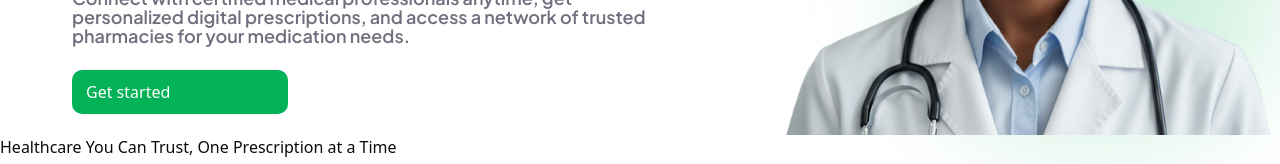
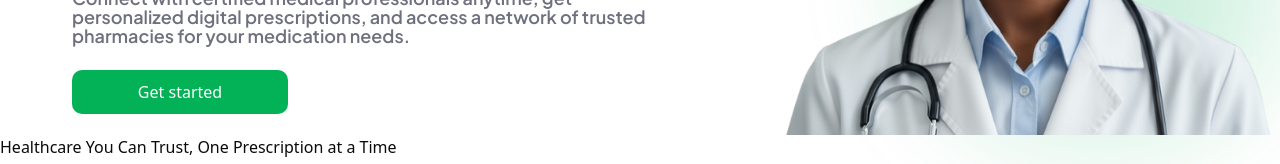
Before and after one commit to Marvyeddy/veriscript, a Next.js app: page / in a window 1280 px wide. Shown: the part 551-715 px from the top of the page. Built offline with nearby package versions, Linux system fonts and the light colour scheme.

Commit message:
started routing

```diff
--- a/app/onboarding/page.tsx
+++ b/app/onboarding/page.tsx
@@ -1,5 +1,7 @@
+"use client";
+
 import Image from "next/image";
-import React from "react";
+import React, { FormEvent } from "react";
 import Logo from "@/public/assets/logo.svg";
 import Patient from "@/public/assets/patient.svg";
 import Medical from "@/public/assets/pharmacist.svg";
@@ -7,6 +9,7 @@ import { RadioGroup, RadioGroupItem } from "@/components/ui/radio-group";
 import Button from "@/components/ui/Button";
 import { ChevronRight } from "lucide-react";
 import Link from "next/link";
+import { useRouter } from "next/navigation";
 
 const profile = [
   {
@@ -27,6 +30,12 @@ const profile = [
 ];
 
 const Onboarding = () => {
+  const router = useRouter();
+
+  function onSubmit(e: FormEvent) {
+    e.preventDefault();
+    router.push("/onboarding/register");
+  }
   return (
     <section className="relative">
       <div>
@@ -42,8 +51,12 @@ const Onboarding = () => {
           </p>
         </div>
 
-        <form>
-          <RadioGroup name="profile" className="flex gap-4 max-md:flex-col">
+        <form onSubmit={onSubmit}>
+          <RadioGroup
+            name="profile"
+            className="flex gap-4 max-md:flex-col"
+            required
+          >
             {profile.map((item) => (
               <label
                 key={item.id}
@@ -65,7 +78,11 @@ const Onboarding = () => {
             ))}
           </RadioGroup>
 
-          <Button variants="default" className="flex w-fit items-center mt-8">
+          <Button
+            variants="default"
+            className="flex w-fit items-center mt-8"
+            type="submit"
+          >
             <span className="text-xs">Continue</span>
             <ChevronRight size={15} />
           </Button>
--- a/components/common/Navbar.tsx
+++ b/components/common/Navbar.tsx
@@ -8,9 +8,11 @@ import Link from "next/link";
 import Button from "../ui/Button";
 import { useMobile } from "@/hooks/useMobile";
 import { Menu } from "lucide-react";
+import { useRouter } from "next/navigation";
 
 const Navbar = () => {
   const isMobile = useMobile();
+  const router = useRouter();
   return (
     <nav className="flex items-center justify-between max-w-[1146px] mx-auto border-2 border-[#E6F7EE] py-[29px] min-md:px-[32px] px-4 min-md:mt-[41px] mt-6 rounded-xl">
       <div>
@@ -32,7 +34,9 @@ const Navbar = () => {
             <Link href={"/"}>Pricing</Link>
           </li>
 
-          <Button variants="default">Get started</Button>
+          <Button variants="default" onClick={() => router.push("/onboarding")}>
+            Get started
+          </Button>
         </ul>
       )}
     </nav>
--- a/components/home/Hero.tsx
+++ b/components/home/Hero.tsx
@@ -1,11 +1,15 @@
+"use client";
+
 import React from "react";
 import Navbar from "../common/Navbar";
 import Heart from "@/public/assets/Heartbeat.svg";
 import Hero_Img from "@/public/images/Rectangle.png";
 import Image from "next/image";
 import Button from "../ui/Button";
+import { useRouter } from "next/navigation";
 
 const Hero = () => {
+  const router = useRouter();
   return (
     <section className="relative max-lg:px-4 bg-[url(/images/grid.png)] bg-cover bg-no-repeat bg-center">
       <div className="min-lg:px-6 ">
@@ -33,7 +37,11 @@ const Hero = () => {
             pharmacies for your medication needs.
           </p>
 
-          <Button variants="default" className="w-[216px]">
+          <Button
+            variants="default"
+            className="w-[216px]"
+            onClick={() => router.push("/onboarding")}
+          >
             Get started
           </Button>
         </div>
--- a/components/ui/Button.tsx
+++ b/components/ui/Button.tsx
@@ -9,19 +9,22 @@ type ButtonProps = {
   variants: keyof typeof styles;
   children?: ReactNode;
   className?: string;
+  asChild?: boolean;
 };
 
 const Button = ({
   variants,
   children,
   className,
+
   ...props
 }: ButtonProps & ButtonHTMLAttributes<HTMLButtonElement>) => {
   return (
     <button
       className={cn(
-        `${styles[variants]} py-[10px] flex items-center gap-x-2 px-[14px] rounded-lg cursor-pointer hover:scale-105 transition-transform duration-200`,
-        `${className && className}`
+        styles[variants],
+        "py-[10px] flex items-center justify-center gap-x-2 px-[14px] rounded-lg cursor-pointer hover:scale-105 transition-transform duration-200",
+        className
       )}
       {...props}
     >
```
